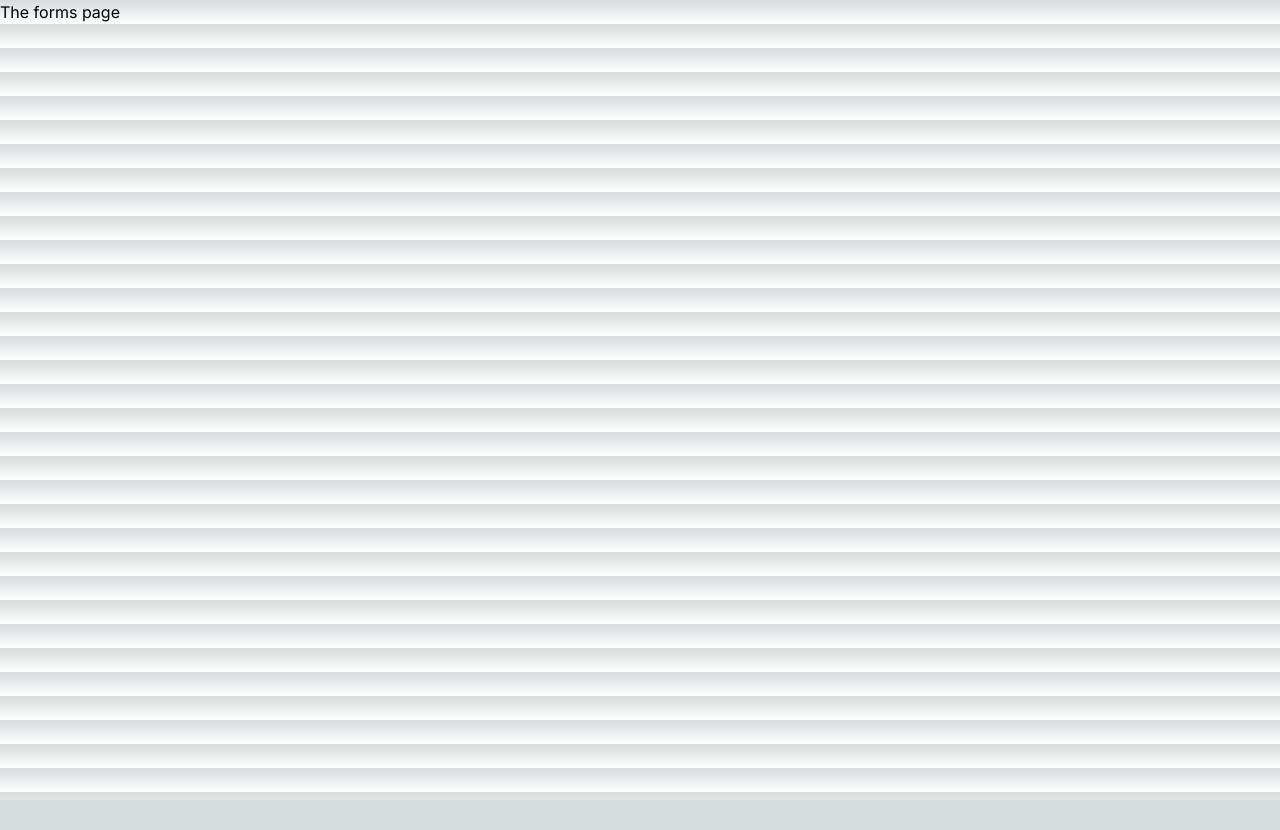
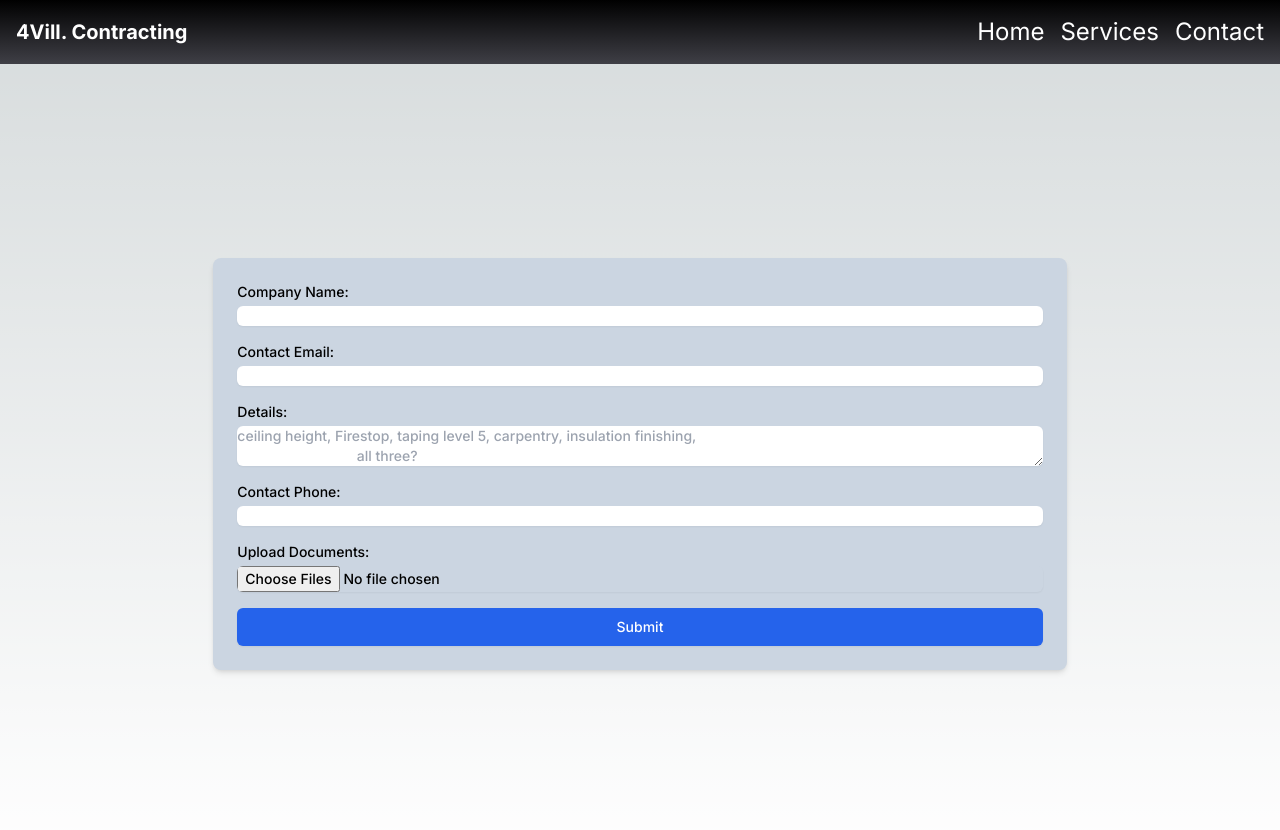
Before and after one commit to marcelchelo/4vill, a Next.js app: page /getQuote in a window 1280 px wide. Shown: the top 830 px of the page. Before the commit the page ends 800 px from the top, so only its background shows below. Built offline with nearby package versions, Linux system fonts and the light colour scheme.

Commit message:
latest changes

```diff
--- a/app/getQuote/page.js
+++ /dev/null
@@ -1,29 +0,0 @@
-//This is the quote page,
-//will render a form with inputs
-import React from 'react'
-export default function Page()  {
-
-
-  return (
-    <div>
-
-
-      <p>The forms page </p>
-        {/* <form onSubmit={handleSubmit}>
-          <label>
-            Company Name:
-            <input type="text" name="name" />
-          </label>
-          <label>
-            Project Address:
-            <input type="text" name="address" />
-          </label>
-          <label>
-            Deatils:
-            <textarea name="details" rows={4} cols={50}></textarea>
-          </label>
-          <button type="submit">Submit</button>
-      </form> */}
-    </div>
-  )
-}
--- /dev/null
+++ b/app/getQuote/page.jsx
@@ -0,0 +1,21 @@
+//This is the quote page,
+//will render a form with inputs
+
+
+import React from 'react'
+import QuoteForm from '../src/components/QuoteForm';
+import NavBarComponent from '../src/components/NavBarComponent';
+
+export default function Page()  {
+
+
+  return (
+    <div>
+
+
+     <NavBarComponent/>
+      <QuoteForm/>
+
+    </div>
+  )
+}
--- a/app/page.tsx
+++ b/app/page.tsx
@@ -8,25 +8,31 @@ export default function Home() {
     <main className="flex min-h-screen flex-col items-center justify-between p-24" style={{ background: 'rgba(0, 0, 0, 0.5)', color: 'white' }}>
       <div className="z-10 max-w-5xl w-full items-center justify-between font-mono text-sm lg:flex">
 
-        <div className="fixed bottom-0 left-0 flex h-48 w-full items-end justify-center bg-gradient-to-t from-white via-white dark:from-black dark:via-black lg:static lg:h-auto lg:w-auto lg:bg-none">
+        <div className="fixed bottom-0 left-0 flex h-48 w-full items-end justify-center bg-gradient-to-t lg:static lg:h-auto lg:w-auto lg:bg-none">
 
           <div style={{ fontSize: '2rem', fontWeight: 'bold', color: 'black' }}>
-            <p className=' dark:text-yellow-200'>
-            4Vill. Contracting
-            </p>
+              <p className=' dark:text-yellow-200'>
+              4Vill. Contracting
+              </p>
           </div>
 
+        </div>
 
-        </div>
         <div className="hover:cursor-pointer hover:underline">
-          <Link href="/projects" prefetch={false}>
+          <Link href="/projects"
+            prefetch={false}
+            className='text-xl font-semibold'
+            >
            Projects
           </Link>
         </div>
 
        {/* Get a quote */}
        <div className="hover:cursor-pointer hover:underline">
-          <Link href="/getQuote" prefetch={false}>
+          <Link href="/getQuote"
+            prefetch={false}
+            className='text-xl font-semibold'
+            >
             Get a Quote
           </Link>
         </div>
@@ -39,14 +45,14 @@ export default function Home() {
 
         {/* place 4 vill logo Here */}
 
-        {/* <Image
+        <Image
           className="relative dark:drop-shadow-[0_0_0.3rem_#ffffff70] dark:invert"
           src="/next.svg"
           alt="Next.js Logo"
           width={180}
           height={37}
           priority
-        /> */}
+        />
       </div>
 
       <div className="mb-32 grid text-center lg:max-w-5xl lg:w-full lg:mb-0 lg:grid-cols-4 lg:text-left">
@@ -58,9 +64,7 @@ export default function Home() {
         >
           <h2 className={`mb-3 text-2xl font-semibold`}>
             Wood and steel framing{' '}
-            <span className="inline-block transition-transform group-hover:translate-x-1 motion-reduce:transform-none">
-              -&gt;
-            </span>
+
           </h2>
 
           <ul className={`m-0 max-w-[30ch] text-sm opacity-50`}>
@@ -79,10 +83,8 @@ export default function Home() {
           rel="noopener noreferrer"
         >
           <h2 className={`mb-3 text-2xl font-semibold`}>
-            Drywall Installation{' '}
-            <span className="inline-block transition-transform group-hover:translate-x-1 motion-reduce:transform-none">
-              -&gt;
-            </span>
+            Drywall & Insulation
+
           </h2>
           <p className={`m-0 max-w-[30ch] text-sm opacity-50`}>
             We can handle all your drywall needs, either commercial or residential.
@@ -98,9 +100,7 @@ export default function Home() {
         >
           <h2 className={`mb-3 text-2xl font-semibold`}>
             Taping and Finishing{' '}
-            <span className="inline-block transition-transform group-hover:translate-x-1 motion-reduce:transform-none">
-              -&gt;
-            </span>
+
           </h2>
           <p className={`m-0 max-w-[30ch] text-sm opacity-50`}>
             We can handle all your taping and finishing needs for either commercial or residential.
@@ -117,9 +117,7 @@ export default function Home() {
         >
           <h2 className={`mb-3 text-2xl font-semibold`}>
             Bonded & Insured
-            <span className="inline-block transition-transform group-hover:translate-x-1 motion-reduce:transform-none">
-              -&gt;
-            </span>
+
           </h2>
           <p className={`m-0 max-w-[30ch] text-sm opacity-50`}>
             $50 Million, able to tackle small and large projects.
--- a/app/src/components/NavBarComponent.tsx
+++ b/app/src/components/NavBarComponent.tsx
@@ -4,19 +4,19 @@ export default function NavBarComponent() {
   return (
     <div className='bg-gradient-to-b from-black to-zinc-700 p-4'>
       <nav className='flex items-center justify-between'>
-        <div className='text-white font-bold text-2xl dark:text-red-700'>
+        <div className='text-white font-bold text-xl dark:text-yellow-400'>
           <p>4Vill. Contracting</p>
         </div>
         <ul className='flex space-x-4 text-2xl'>
           <li>
 
-            <Link className='text-white  hover:text-red-700' href='/'>Homes</Link>
+            <Link className='text-white hover:text-yellow-400' href='/'>Home</Link>
           </li>
           <li>
-            <a href='/services' className='text-white hover:text-gray-300'>Services</a>
+            <a href='/services' className='text-white  hover:text-yellow-400'>Services</a>
           </li>
           <li>
-            <a href='/contact' className='text-white hover:text-gray-300'>Contact</a>
+            <a href='/contact' className='text-white  hover:text-yellow-400'>Contact</a>
           </li>
         </ul>
       </nav>
--- /dev/null
+++ b/app/src/components/QuoteForm.jsx
@@ -0,0 +1,101 @@
+// components/QuoteForm.jsx
+
+'use client'
+import React, { useState } from 'react';
+
+export default function QuoteForm() {
+    const [companyName, setCompanyName] = useState('');
+    const [details, setDetails] = useState('');
+    const [contactEmail, setContactEmail] = useState('');
+    const [contactPhone, setContactPhone] = useState('');
+    const [files, setFiles] = useState([]);
+
+    // send the files to a lambda function endpoint
+    const handleSubmit = (e) => {
+        e.preventDefault();
+        console.log("Form submitted");
+        console.log("Company Name:", companyName);
+        console.log("Details:", details);
+        console.log("Contact Email:", contactEmail);
+        console.log("Contact Phone:", contactPhone);
+    }
+
+    return (
+
+    <div className='flex justify-center items-center h-screen'>
+
+
+        <div className='bg-slate-300 p-6 rounded-lg shadow-md w-2/3'>
+            <form onSubmit={handleSubmit} className='space-y-4'>
+                <div>
+                    <label className='block text-sm font-medium text-black'>
+                        Company Name:
+                        <input
+                            className='mt-1 block w-full rounded-md border-gray-300
+                                shadow-sm focus:border-indigo-300 focus:ring focus:ring-indigo-200
+                                focus:ring-opacity-50'
+                            type="text"
+                            value={companyName}
+                            onChange={(e) => setCompanyName(e.target.value)} />
+                    </label>
+                </div>
+                <div>
+                    <label className='block text-sm font-medium text-black'>
+                        Contact Email:
+                        <input
+                        className='mt-1 block w-full rounded-md border-gray-300
+                            shadow-sm focus:border-indigo-300 focus:ring
+                            focus:ring-indigo-200 focus:ring-opacity-50'
+                        type="email" value={contactEmail}
+                        onChange={(e) => setContactEmail(e.target.value)} />
+                    </label>
+                </div>
+                <div>
+                    <label className='block text-sm font-medium text-black'>
+                        Details:
+                        <textarea
+                            className='mt-1 block w-full rounded-md border-gray-300
+                                shadow-sm focus:border-indigo-300 focus:ring focus:ring-indigo-200
+                                focus:ring-opacity-50'
+                            placeholder='ceiling height, Firestop, taping level 5, carpentry, insulation finishing,
+                                all three?'
+                            value={details}
+                            onChange={(e) => setDetails(e.target.value)} />
+                    </label>
+                </div>
+
+                <div>
+                    <label className='block text-sm font-medium text-black'>
+                        Contact Phone:
+                        <input
+                        className='mt-1 block w-full rounded-md
+                         border-gray-300 shadow-sm focus:border-indigo-300
+                          focus:ring focus:ring-indigo-200 focus:ring-opacity-50'
+                          type="tel"
+                          pattern="[0-9]{10}"
+                          value={contactPhone}
+                          onChange={(e) => setContactPhone(e.target.value)} />
+                    </label>
+                </div>
+                <div>
+                    <label className='block text-sm font-medium text-black'>
+                        Upload Documents:
+                        <input
+                            className='mt-1 block w-full rounded-md border-gray-300
+                                shadow-sm focus:border-indigo-300 focus:ring focus:ring-indigo-200
+                                focus:ring-opacity-50'
+                            type="file"
+                            accept=".pdf,image/*"
+                            multiple
+                            onChange={(e) => setFiles(e.target.files)}
+                        />
+                    </label>
+                </div>
+                <div>
+                    <button className='w-full py-2 px-4 border border-transparent rounded-md shadow-sm text-sm font-medium text-white bg-blue-600 hover:bg-blue-700 focus:outline-none focus:ring-2 focus:ring-offset-2 focus:ring-blue-500' type="submit">Submit</button>
+                </div>
+            </form>
+        </div>
+    </div>
+    );
+}
```
